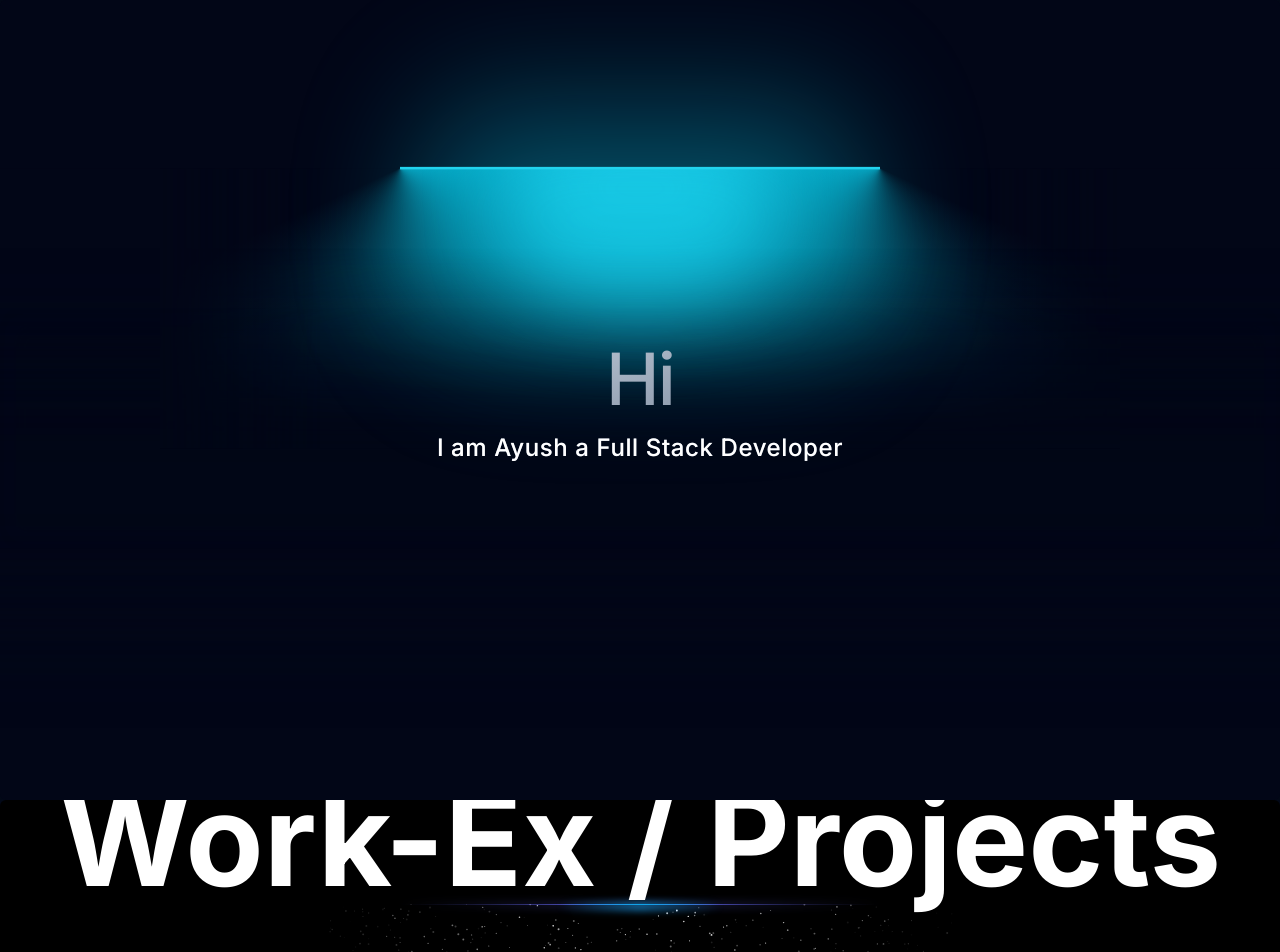
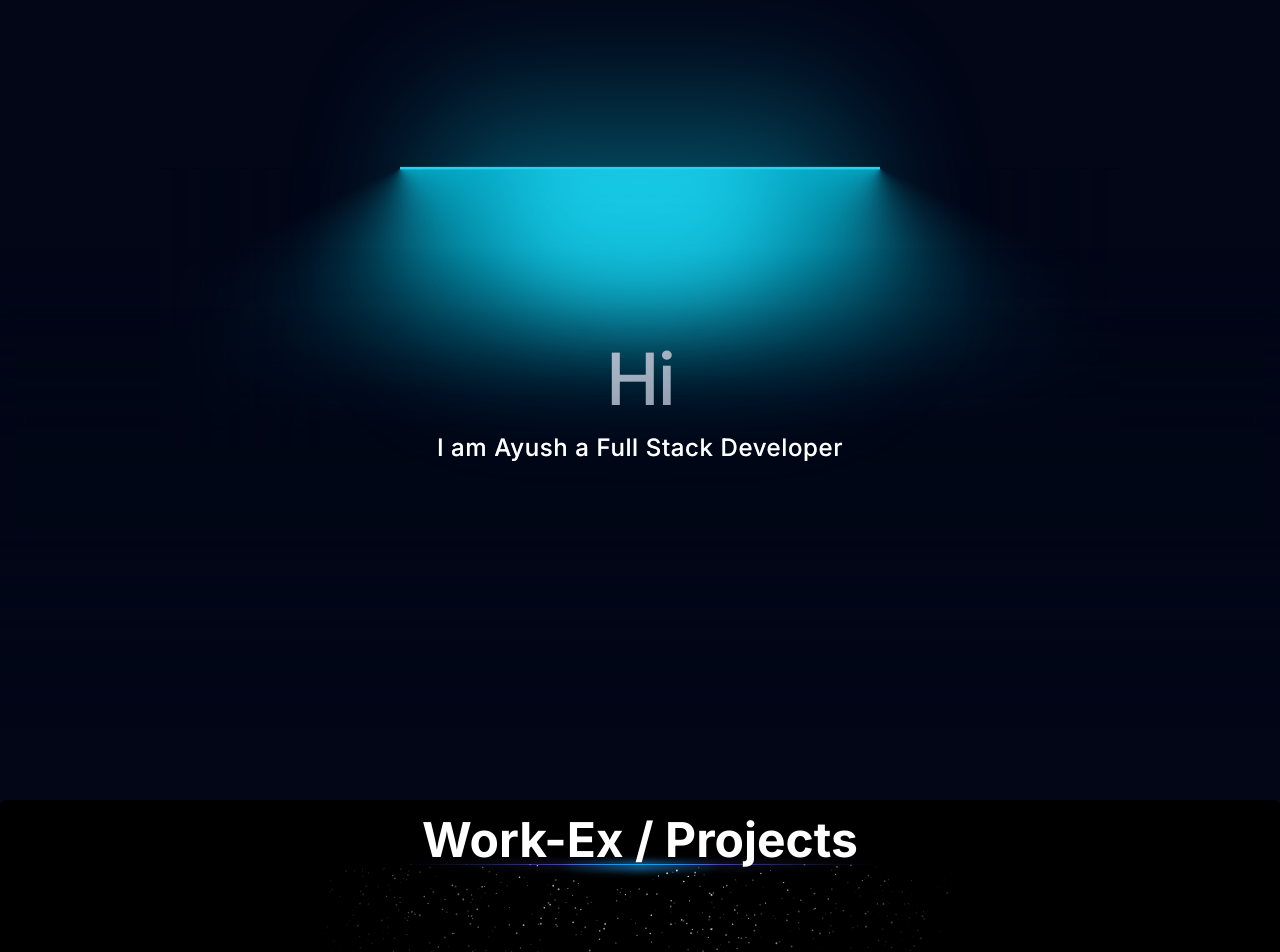
Before and after one commit to calculuslmvt/portfolio, a Next.js app: page / in a window 1280 px wide. Shown: the top 952 px of the page. Built offline with nearby package versions, Linux system fonts and the light colour scheme.

Commit message:
Font size fix

```diff
--- a/src/components/ui/sparkles.tsx
+++ b/src/components/ui/sparkles.tsx
@@ -10,7 +10,7 @@ import { motion, useAnimation } from "framer-motion";
 export function SparklesPreview({value = "default"}) {
   return (
     <div className="h-[15rem] w-full bg-black flex flex-col items-center justify-center overflow-hidden rounded-md">
-      <h1 className="md:text-4xl text-3xl lg:text-9xl font-bold text-center text-white relative z-20">
+      <h1 className="md:text-4xl text-3xl lg:text-5xl font-bold text-center text-white relative z-20">
         {value}
       </h1>
       <div className="w-[40rem] h-40 relative">
```
